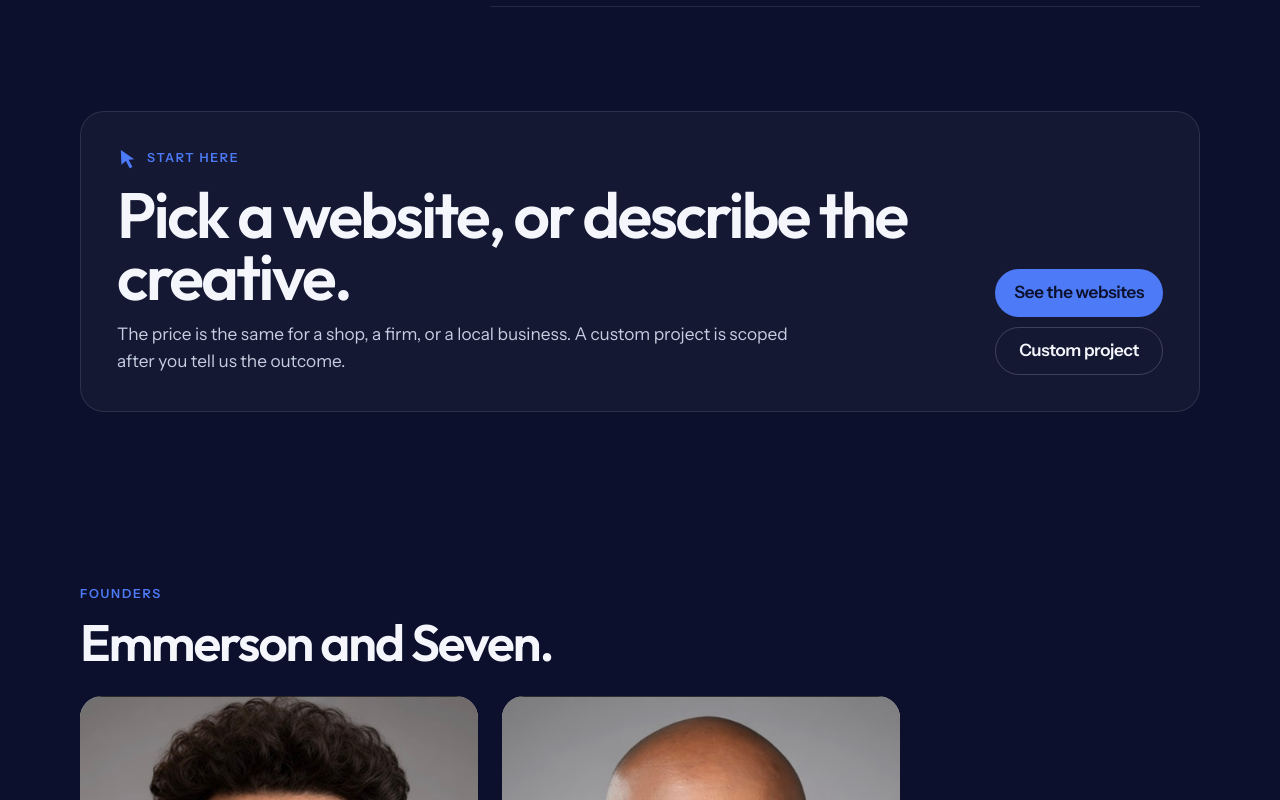
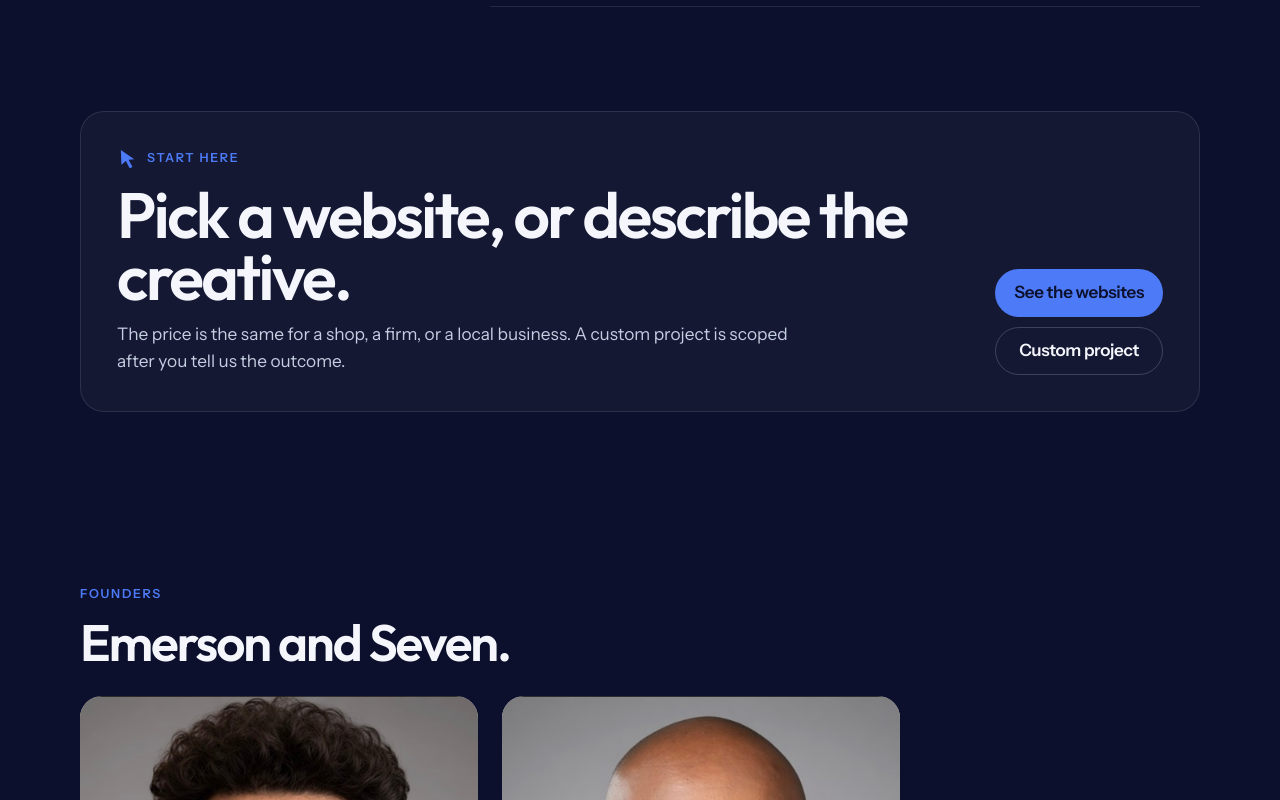
Before and after one commit to konvertmarketing1-star/konvrt, a React (Vite) app: page / in a window 1280 px wide. Shown: the part 11200-12000 px from the top of the page. Built offline with nearby package versions, Linux system fonts and the light colour scheme.

Commit message:
Spell the founder's name Emerson.
The founders heading, name, and photo description used the extra m.

```diff
--- a/src/App.tsx
+++ b/src/App.tsx
@@ -923,12 +923,12 @@ export function App() {
           <div className="wrap">
             <div className="section-head">
               <p className="kicker">Founders</p>
-              <h2>Emmerson and Seven.</h2>
+              <h2>Emerson and Seven.</h2>
             </div>
             <div className="founder-grid">
               <article className="reveal">
-                <img src="/founders/emmerson.jpg" width={1570} height={884} alt="Emmerson, co-founder and CMO" />
-                <h3>Emmerson</h3>
+                <img src="/founders/emmerson.jpg" width={1570} height={884} alt="Emerson, co-founder and CMO" />
+                <h3>Emerson</h3>
                 <p>Co-founder + CMO</p>
               </article>
               <article className="reveal" style={{ "--d": "80ms" } as CSSProperties}>
```
